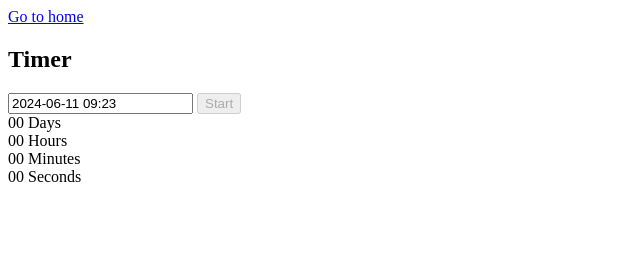
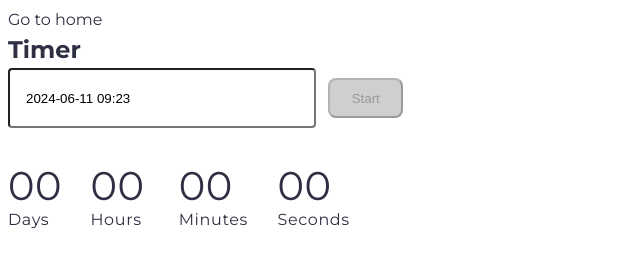
Before and after one commit to Anna-Anatoliivna/goit-js-hw-10, a website built with Vite: page src/1-timer.html in a window 1280 px wide. Shown: the whole page, without its empty margins (0-640 px from the left). Built offline with nearby package versions, Linux system fonts and the light colour scheme.

Commit message:
added timer styles

```diff
--- a/src/1-timer.html
+++ b/src/1-timer.html
@@ -2,10 +2,11 @@
 <html lang="en">
 
 <head>
-  <meta charset="UTF-8" />
-  <meta http-equiv="X-UA-Compatible" content="IE=edge" />
-  <meta name="viewport" content="width=device-width, initial-scale=1.0" />
+  <meta charset="UTF-8">
+  <meta http-equiv="X-UA-Compatible" content="IE=edge">
+  <meta name="viewport" content="width=device-width, initial-scale=1.0">
   <title>Timer</title>
+  <link href="./css/styles.css" rel="stylesheet">
 </head>
 
 <body>
@@ -14,8 +15,8 @@
     <section>
       <a href="./index.html">Go to home</a>
       <h1>Timer</h1>
-    <input type="text" id="datetime-picker" />
-    <button type="button" data-start>Start</button>
+      <input id="datetime-picker" type="text">
+      <button class="start-btn" data-start type="button">Start</button>
 
       <div class="timer">
         <div class="field">
@@ -39,7 +40,7 @@
     </section>
   </main>
   <footer></footer>
-  <script type="module" src="./js/1-timer.js"></script>
+  <script src="./js/1-timer.js" type="module"></script>
 </body>
 
 </html>
--- /dev/null
+++ b/src/css/1-timer.css
@@ -0,0 +1,40 @@
+#datetime-picker {
+  width: 272px;
+  height: 40px;
+  margin-bottom: 32px;
+  margin-right: 8px;
+  border-radius: 4px;
+  background: #fff;
+  padding: 8px 16px;
+}
+.timer {
+  width: 346px;
+  height: 72px;
+  line-height: 1.2;
+  letter-spacing: 0.04em;
+  color: #2e2f42;
+  display: flex;
+  flex-wrap: nowrap;
+  gap: 24px;
+  align-items: center;
+  justify-content: center;
+  flex-direction: row;
+}
+.value {
+  font-size: 40px;
+}
+
+.start-btn {
+  border-radius: 8px;
+  padding: 8px 16px;
+  width: 75px;
+  height: 40px;
+  background: #cfcfcf;
+  color: #989898;
+}
+
+.start-btn:hover,
+.start-btn:focus {
+  background: #6c8cff;
+  color: #fff;
+}
--- a/src/css/styles.css
+++ b/src/css/styles.css
@@ -4,16 +4,19 @@
   | default @import url()
   |============================
 */
+@import url('https://fonts.googleapis.com/css2?family=Montserrat:ital,wght@0,100..900;1,100..900&display=swap');
 @import url('./reset.css');
 @import url('./header.css');
+@import url('./1-timer.css');
+@import url('./2-snackbar.css');
 
 :root {
-  font-family: Inter, Avenir, Helvetica, Arial, sans-serif;
+  font-family: Montserrat, sans-serif;
   font-size: 16px;
-  line-height: 24px;
+  line-height: 1.5;
   font-weight: 400;
 
-  color: #242424;
+  color: #2e2f42;
   background-color: rgba(255, 255, 255, 0.87);
 
   font-synthesis: none;
```
Also changed, not shown: src/2-snackbar.html (+11 -7 lines), src/css/2-snackbar.css (added). Lines whose indentation alone changed are shown as unchanged.
